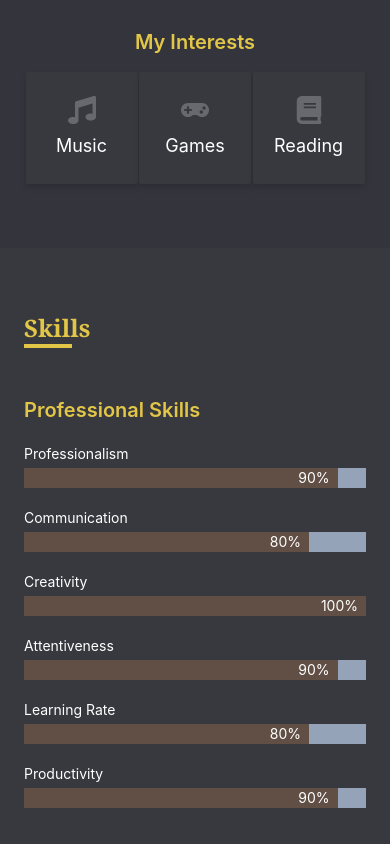
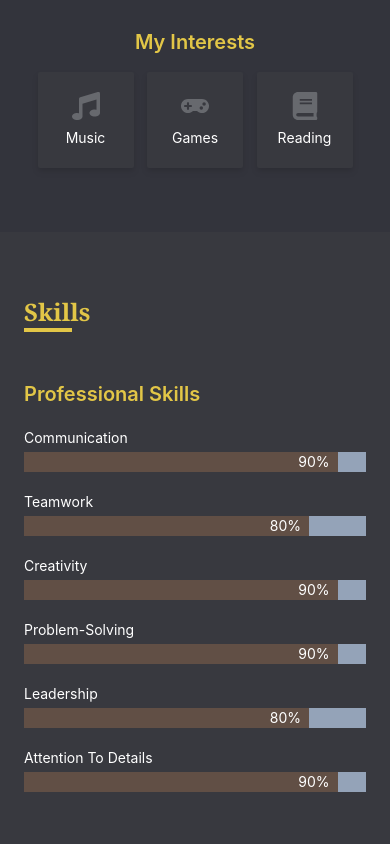
Before and after one commit to AbrantepaSark/portfolio, a React (Create React App) app: page / in a window 390 px wide. Shown: the part 1380-2224 px from the top of the page. Built offline with nearby package versions, Linux system fonts and the light colour scheme.

Commit message:
UI update

```diff
--- a/src/Components/Containers/About/info/interest.js
+++ b/src/Components/Containers/About/info/interest.js
@@ -2,9 +2,9 @@ import React from 'react';
 
 const Interest = (props) => {
   return (
-    <div className="flex flex-col items-center justify-center text-white  rounded-sm h-28 w-28 bg-[#38393f] drop-shadow-md ">
+    <div className="flex flex-col items-center justify-center text-white  rounded-sm h-24 w-24 md:h-28 md:w-28 bg-[#38393f] drop-shadow-md ">
       {props.icon}
-      <p className="mt-2">{props.text}</p>
+      <p className="mt-2 text-sm md:text-lg">{props.text}</p>
     </div>
   );
 }
--- a/src/Components/Containers/Contact/contact.js
+++ b/src/Components/Containers/Contact/contact.js
@@ -11,11 +11,11 @@ const Contact = () => {
       <Header text="Contact" />
 
       <div className="container md:m-auto">
-        <div className="max-w-md flex flex-col mx-auto justify-center mb-10 text-white">
+        <div className="max-w-md flex flex-col mx-auto justify-center mb-10 md:mb-20 text-white">
           <p className=" text-2xl text-center font-bold">Ways To Contact Me</p>
           <div className="container mx-auto w-12 h-1 bg-white mt-5"></div>
         </div>
-        <div className="w-full gap-10 flex flex-wrap justify-center">
+        <div className="w-full gap-10 flex flex-wrap justify-center ">
           <SingleContact
             icon={<IoIosCall className="h-6 w-6" />}
             text="+233 548974517"
--- a/src/Components/Containers/Portfolio/portfolio.js
+++ b/src/Components/Containers/Portfolio/portfolio.js
@@ -11,7 +11,9 @@ const Portfolio = () => {
       <Header text="Portfolio" />
       <div className="flex flex-col justify-center items-center">
         <div className="max-w-md flex flex-col mx-auto justify-center mb-12 text-white">
-          <p className=" text-2xl text-center font-bold">Projects I have undertaken</p>
+          <p className=" text-2xl text-center font-bold">
+            Projects I have undertaken
+          </p>
           <div className="container mx-auto w-12 h-1 bg-white mt-5"></div>
         </div>
         <div className="grid grid-cols-1 lg:grid-cols-2 lg:grid-rows-2 gap-y-14 lg:gap-24 ">
--- a/src/Components/Containers/Portfolio/singlePort.js
+++ b/src/Components/Containers/Portfolio/singlePort.js
@@ -18,7 +18,7 @@ import proImage from "../Hero/heroImage.jpg";
         </p>
         <a
           href="/"
-          className="inline-block mt-6 px-20 py-2 text-lg font-semibold bg-[#e2c647] text-black hover:text-white border border-[#e2c647] hover:bg-transparent"
+          className="inline-block mt-6 px-20 py-1 md:py-2 text-lg font-semibold bg-[#e2c647] text-black hover:text-white border border-[#e2c647] hover:bg-transparent"
         >
           Visit
         </a>
--- a/src/Components/Containers/Skills/prof/prof.js
+++ b/src/Components/Containers/Skills/prof/prof.js
@@ -11,37 +11,37 @@ import SkillBar from '../skillBar';
       </p>
 
       <SkillBar
-        title="Professionalism"
+        title="Communication"
         width={"w-11/12"}
         barColor={"bg-[#614f45]"}
         percentage="90%"
       />
       <SkillBar
-        title="Communication"
+        title="Teamwork"
         width={"w-10/12"}
         barColor={"bg-[#614f45]"}
         percentage="80%"
       />
       <SkillBar
         title="Creativity"
-        width={"w-12/12"}
-        barColor={"bg-[#614f45]"}
-        percentage="100%"
-      />
-      <SkillBar
-        title="Attentiveness"
         width={"w-11/12"}
         barColor={"bg-[#614f45]"}
         percentage="90%"
       />
       <SkillBar
-        title="Learning Rate"
+        title="Problem-Solving"
+        width={"w-11/12"}
+        barColor={"bg-[#614f45]"}
+        percentage="90%"
+      />
+      <SkillBar
+        title="Leadership"
         width={"w-10/12"}
         barColor={"bg-[#614f45]"}
         percentage="80%"
       />
       <SkillBar
-        title="Productivity"
+        title="Attention To Details"
         width={"w-11/12"}
         barColor={"bg-[#614f45]"}
         percentage="90%"
--- a/src/Components/Containers/Skills/skills.js
+++ b/src/Components/Containers/Skills/skills.js
@@ -9,9 +9,11 @@ import Header from '../Header/header';
     <div className="py-16 px-6 lg:py-20 lg:px-28 bg-[#38393f]">
       <Header text="Skills" />
 
-      <div className="flex flex-col md:flex-row space-y-8 md:space-y-0 md:space-x-16">
-        <Prof />
-        <Tech />
+      <div className='flex justify-center '>
+        <div className="flex flex-col w-full lg:w-3/4 md:flex-row space-y-8 md:space-y-0 md:space-x-16">
+          <Prof />
+          <Tech />
+        </div>
       </div>
     </div>
   );
```
